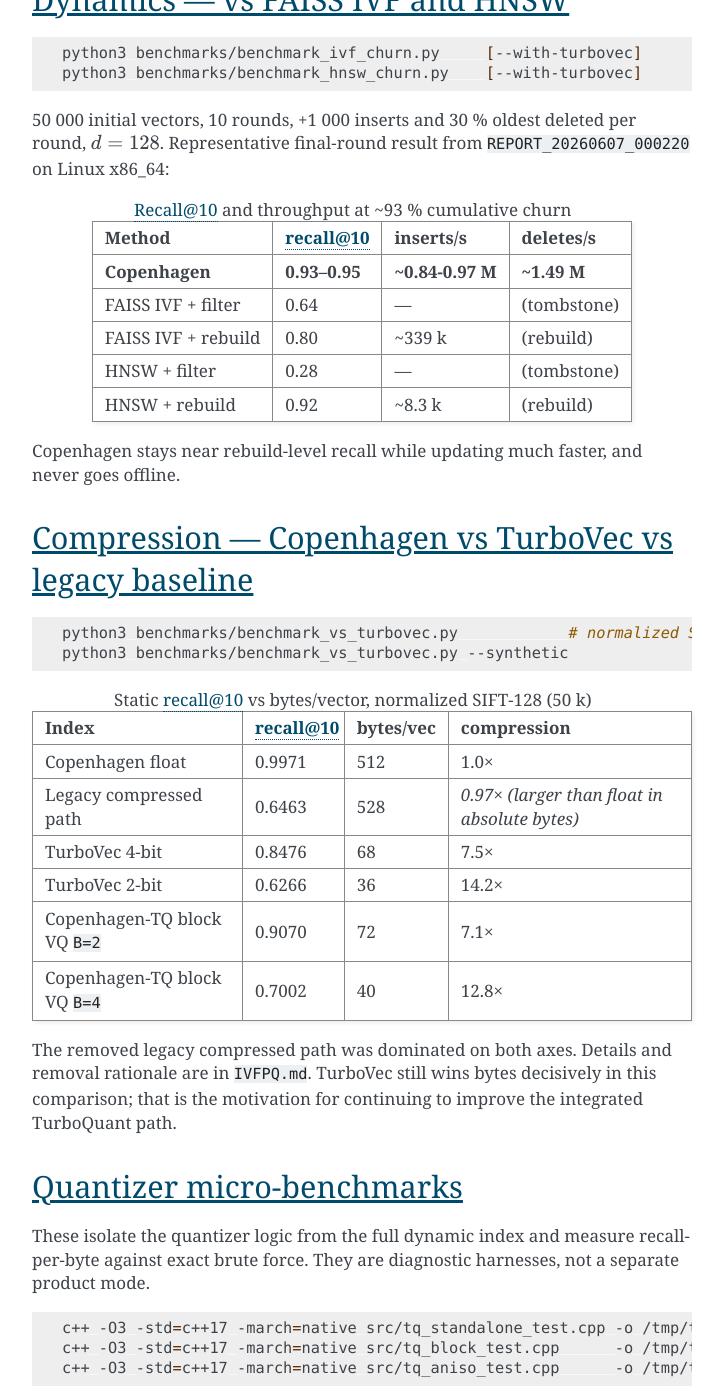
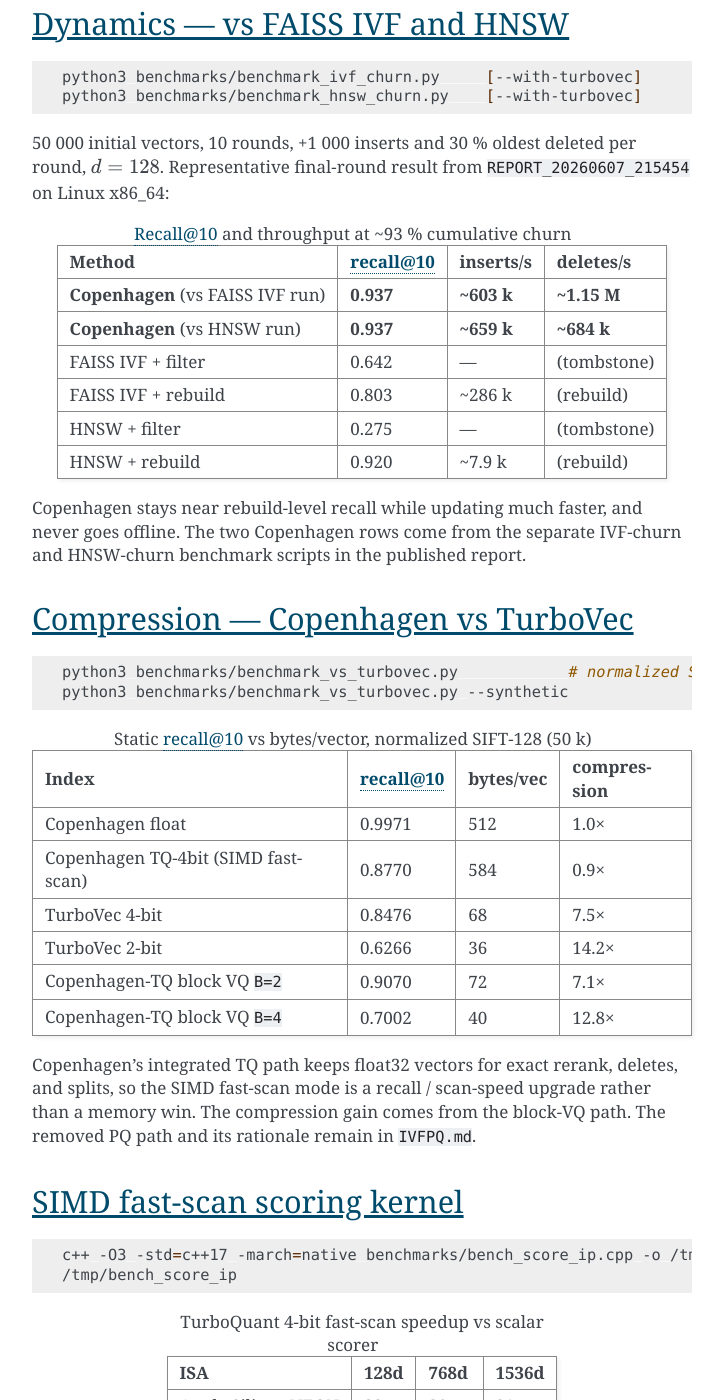
Before and after one commit to sashakolpakov/copenhagen, a Sphinx documentation site: the page built from docs/source/benchmarks.rst, in a window 1280 px wide and 1400 px high, scrolled down 1043 px. Shown: the whole window, without its empty margins (388-1112 px from the left). Built offline with Sphinx 7.4.7, drawn with Linux system fonts in a browser that asks for light colours; some of the changed text lies outside the part shown.

Commit message:
Sync benchmark docs with latest report

```diff
--- a/docs/source/benchmarks.rst
+++ b/docs/source/benchmarks.rst
@@ -53,7 +53,7 @@
 
 50 000 initial vectors, 10 rounds, +1 000 inserts and 30 % oldest deleted per
 round, :math:`d=128`. Representative final-round result from
-``REPORT_20260607_000220`` on Linux x86_64:
+``REPORT_20260607_215454`` on Linux x86_64:
 
 .. list-table:: Recall@10 and throughput at ~93 % cumulative churn
    :header-rows: 1
@@ -62,33 +62,38 @@
      - recall@10
      - inserts/s
      - deletes/s
-   * - **Copenhagen**
-     - **0.93–0.95**
-     - **~0.84-0.97 M**
-     - **~1.49 M**
+   * - **Copenhagen** (vs FAISS IVF run)
+     - **0.937**
+     - **~603 k**
+     - **~1.15 M**
+   * - **Copenhagen** (vs HNSW run)
+     - **0.937**
+     - **~659 k**
+     - **~684 k**
    * - FAISS IVF + filter
-     - 0.64
+     - 0.642
      - —
      - (tombstone)
    * - FAISS IVF + rebuild
-     - 0.80
-     - ~339 k
+     - 0.803
+     - ~286 k
      - (rebuild)
    * - HNSW + filter
-     - 0.28
+     - 0.275
      - —
      - (tombstone)
    * - HNSW + rebuild
-     - 0.92
-     - ~8.3 k
+     - 0.920
+     - ~7.9 k
      - (rebuild)
 
 Copenhagen stays near rebuild-level recall while updating much faster, and never
-goes offline.
+goes offline. The two Copenhagen rows come from the separate IVF-churn and
+HNSW-churn benchmark scripts in the published report.
 
 
-Compression — Copenhagen vs TurboVec vs legacy baseline
-=======================================================
+Compression — Copenhagen vs TurboVec
+====================================
 
 .. code-block:: bash
 
@@ -106,10 +111,10 @@
      - 0.9971
      - 512
      - 1.0×
-   * - Legacy compressed path
-     - 0.6463
-     - 528
-     - *0.97× (larger than float in absolute bytes)*
+   * - Copenhagen TQ-4bit (SIMD fast-scan)
+     - 0.8770
+     - 584
+     - 0.9×
    * - TurboVec 4-bit
      - 0.8476
      - 68
@@ -127,10 +132,38 @@
      - 40
      - 12.8×
 
-The removed legacy compressed path was dominated on both axes. Details and
-removal rationale are in ``IVFPQ.md``. TurboVec still wins bytes decisively in
-this comparison; that is the motivation for continuing to improve the
-integrated TurboQuant path.
+Copenhagen's integrated TQ path keeps float32 vectors for exact rerank, deletes,
+and splits, so the SIMD fast-scan mode is a recall / scan-speed upgrade rather
+than a memory win. The compression gain comes from the block-VQ path. The
+removed PQ path and its rationale remain in ``IVFPQ.md``.
+
+
+SIMD fast-scan scoring kernel
+=============================
+
+.. code-block:: bash
+
+   c++ -O3 -std=c++17 -march=native benchmarks/bench_score_ip.cpp -o /tmp/bench_score_ip
+   /tmp/bench_score_ip
+
+.. list-table:: TurboQuant 4-bit fast-scan speedup vs scalar scorer
+   :header-rows: 1
+
+   * - ISA
+     - 128d
+     - 768d
+     - 1536d
+   * - Apple Silicon NEON
+     - 22×
+     - 30×
+     - 31×
+   * - Intel Xeon AVX2
+     - 25×
+     - 12.5×
+     - 10×
+
+The kernel is bit-exact with the scalar reference and is the default scoring
+route for ``tq_bits <= 4`` on recognized NEON / AVX2 hosts.
 
 
 Quantizer micro-benchmarks
```
Also changed, not shown: README.md (+20 -12 lines), docs/source/index.rst (+8 -7 lines).
